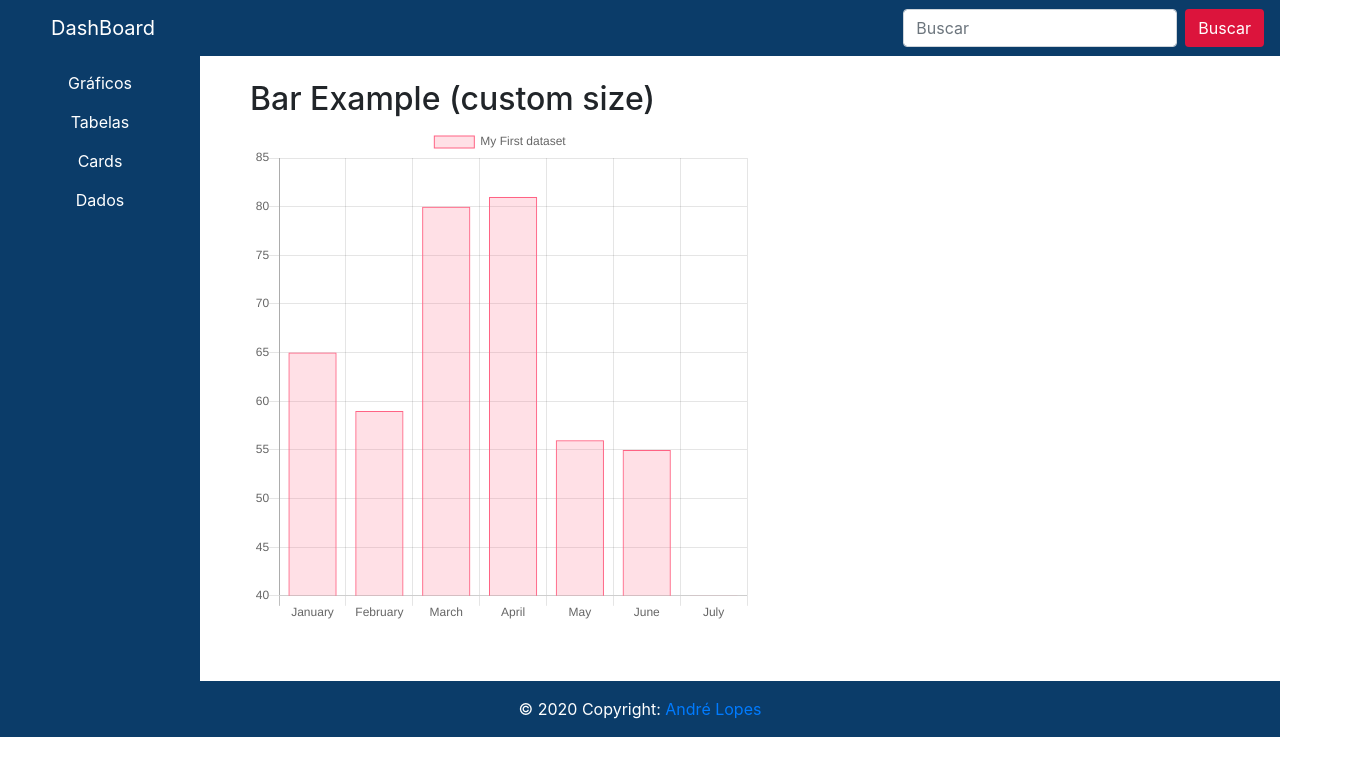
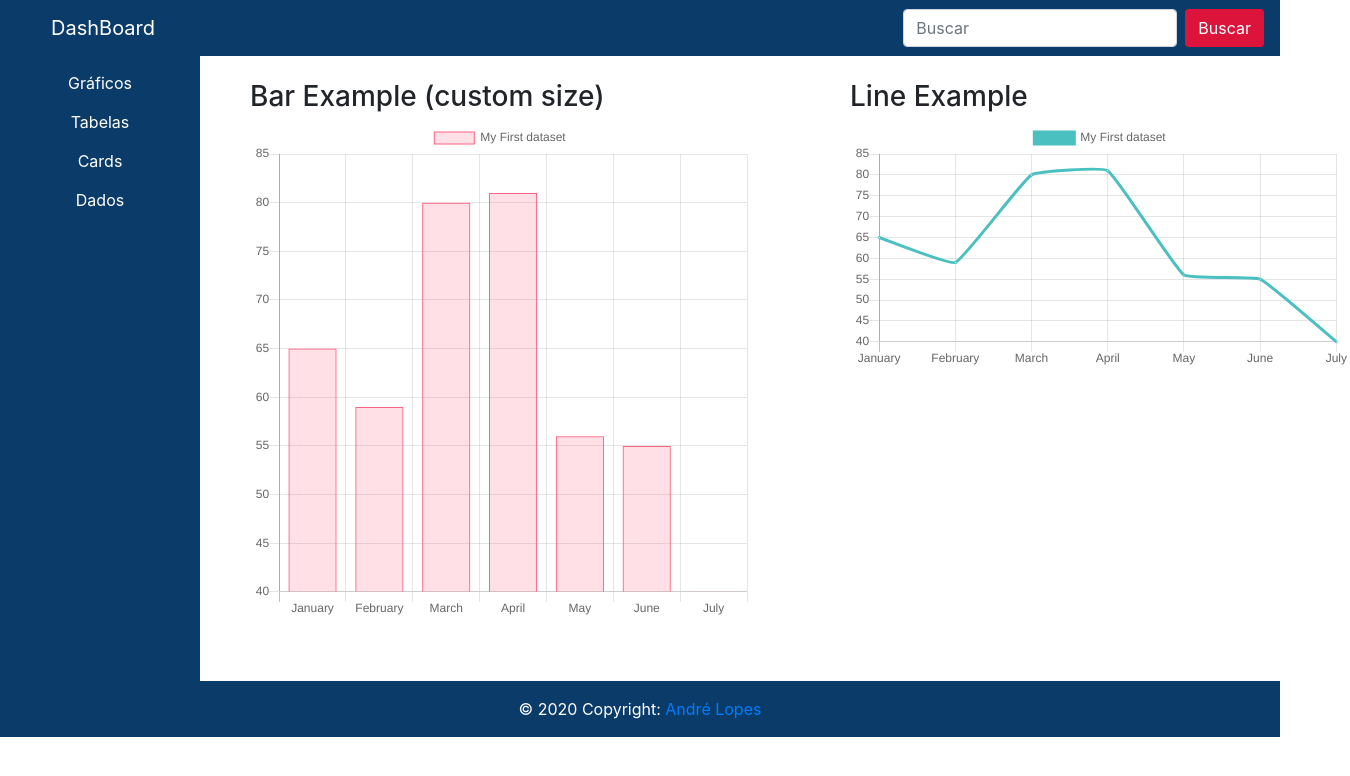
Before and after one commit to AndreDevLopes/DashBoard, a React (Create React App) app: page / in a window 1280 px wide. Shown: the top 776 px of the page, 1350 px wide, since content can reach past the window. Built offline with nearby package versions, Linux system fonts and the light colour scheme.

Commit message:
criado exemplo de grafico de linha

```diff
--- a/src/App.js
+++ b/src/App.js
@@ -3,7 +3,7 @@ import Bar from './components/bar/Bar';
 import Menu from './components/menu/Menu';
 import Footer from './components/footer/footer';
 import Graf from './components/graficos/Graf';
-
+import GrafL from './components/graficos/grafL';
 import "./app.css";
 
 
@@ -17,6 +17,7 @@ function App() {
       <div className="row container">
         <Menu />
         <Graf />
+        <GrafL />
       </div>
       <Footer />
 
--- a/src/components/graficos/Graf.css
+++ b/src/components/graficos/Graf.css
@@ -8,3 +8,12 @@
     border-radius: 15px;
 
 }
+.grafl{
+    width: 500px;
+    height: 500px;
+    position: absolute;
+    top: 80px;
+    left: 850px;
+    border-radius: 15px;
+
+}
--- a/src/components/graficos/Graf.js
+++ b/src/components/graficos/Graf.js
@@ -22,7 +22,7 @@ export default class Graf extends Component {
     render() {
         return (
             <div className="graf">
-                <h2>Bar Example (custom size)</h2>
+                <h3>Bar Example (custom size)</h3>
                     <Bar
                     data={data}
                     width={100}
--- /dev/null
+++ b/src/components/graficos/grafL.js
@@ -0,0 +1,41 @@
+import React, { Component } from 'react';
+import {Line} from 'react-chartjs-2';
+import './Graf.css';
+
+const data = {
+  labels: ['January', 'February', 'March', 'April', 'May', 'June', 'July'],
+  datasets: [
+    {
+      label: 'My First dataset',
+      fill: false,
+      lineTension: 0.1,
+      backgroundColor: 'rgba(75,192,192,0.4)',
+      borderColor: 'rgba(75,192,192,1)',
+      borderCapStyle: 'butt',
+      borderDash: [],
+      borderDashOffset: 0.0,
+      borderJoinStyle: 'miter',
+      pointBorderColor: 'rgba(75,192,192,1)',
+      pointBackgroundColor: '#fff',
+      pointBorderWidth: 1,
+      pointHoverRadius: 5,
+      pointHoverBackgroundColor: 'rgba(75,192,192,1)',
+      pointHoverBorderColor: 'rgba(220,220,220,1)',
+      pointHoverBorderWidth: 2,
+      pointRadius: 1,
+      pointHitRadius: 10,
+      data: [65, 59, 80, 81, 56, 55, 40]
+    }
+  ]
+};
+
+export default class grafL extends Component {
+    render() {
+        return (
+            <div className="grafl">
+                <h3>Line Example</h3>
+                  <Line data={data} />
+            </div>
+        )
+    }
+}
```
